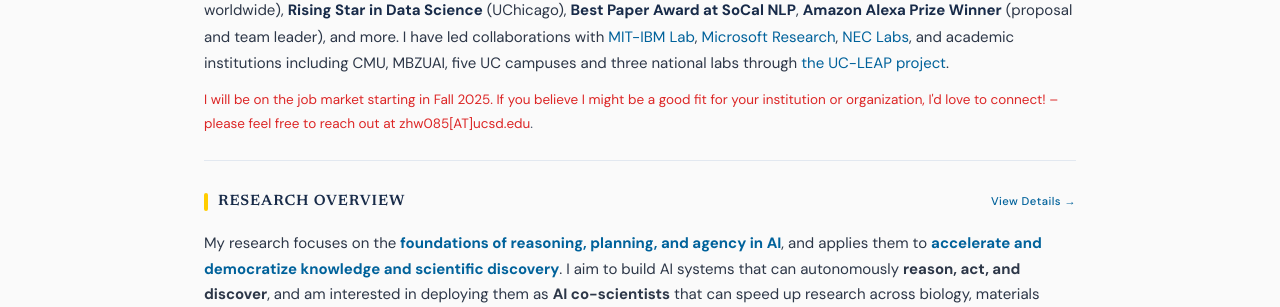
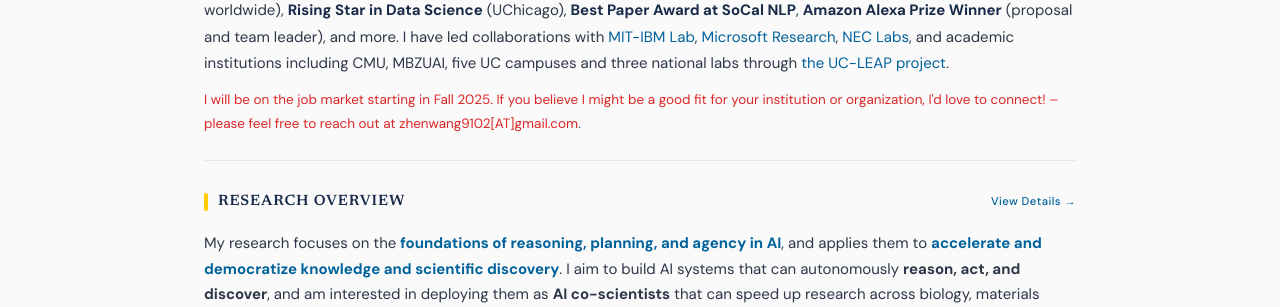
Before and after one commit to zhenwang9102/zhenwang9102.github.io, a Jekyll site: the page built from _posts/2019-06-02-venue.markdown, in a window 1280 px wide and 900 px high. Shown: the part 409-716 px from the top of the window. Built offline with Jekyll 4.4.1, drawn with Linux system fonts in a browser that asks for light colours.

Commit message:
Update default.html

```diff
--- a/_layouts/default.html
+++ b/_layouts/default.html
@@ -416,7 +416,7 @@
           <h1>Zhen Wang <span>王震</span></h1>
           <p class="tagline">Postdoctoral Researcher</p>
           <div class="contact-links">
-            <a href="/cdn-cgi/l/email-protection#a4deccc1cad3c5cac39d959496e4c3c9c5cdc88ac7cbc9">Email</a>
+            <a href="mailto:zhenwang9102@gmail.com">Email</a>
             <a href="https://github.com/zhenwang9102">GitHub</a>
             <a href="https://twitter.com/zhenwang9102">Twitter</a>
             <a href="https://scholar.google.com/citations?hl=en&user=asBaytUAAAAJ&view_op=list_works">Google Scholar</a>
@@ -437,7 +437,7 @@
           I received my PhD from the Computer Science department at The Ohio State University previously, working with <a href="https://u.osu.edu/ihudas/people/">Huan Sun</a> and <a>Yu Su</a>, where I developed foundational frameworks for knowledge-centric AI systems. My work has been supported by and recognized with the <strong>Gordon and Betty Moore Foundation Fellowship</strong>, <strong>OpenAI Research Grant</strong> (sole-PI, 1 of 11 teams worldwide), <strong>Rising Star in Data Science</strong> (UChicago), <strong>Best Paper Award at SoCal NLP</strong>, <strong>Amazon Alexa Prize Winner</strong> (proposal and team leader), and more. I have led collaborations with <a href="https://mitibmwatsonailab.mit.edu/">MIT-IBM Lab</a>, <a href="https://www.microsoft.com/en-us/research/lab/microsoft-research-redmond/">Microsoft Research</a>, <a href="https://www.nec-labs.com/">NEC Labs</a>, and academic institutions including CMU, MBZUAI, five UC campuses and three national labs through <a href="https://uc-leap.github.io/LEAP/people/">the UC-LEAP project</a>.
         </p>
         <p style="font-size:13.5px; color:var(--text-light); margin-top:4px;">
-          <a style="color:#dc2626;">I will be on the job market starting in Fall 2025. If you believe I might be a good fit for your institution or organization, I'd love to connect! – please feel free to reach out at zhw085[AT]ucsd.edu</a>.
+          <a style="color:#dc2626;">I will be on the job market starting in Fall 2025. If you believe I might be a good fit for your institution or organization, I'd love to connect! – please feel free to reach out at zhenwang9102[AT]gmail.com</a>.
         </p>
       </div>
     </header>
```
